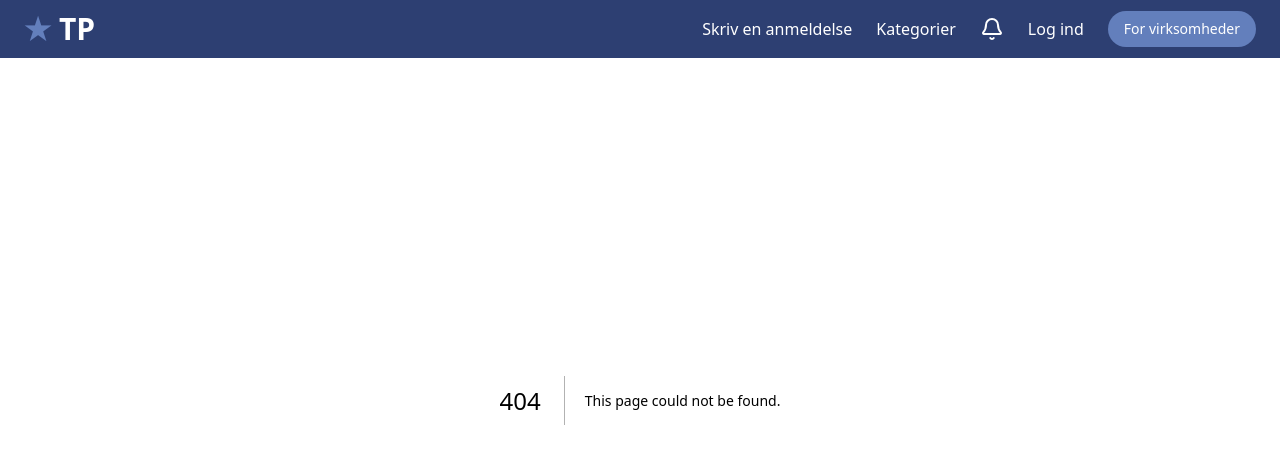
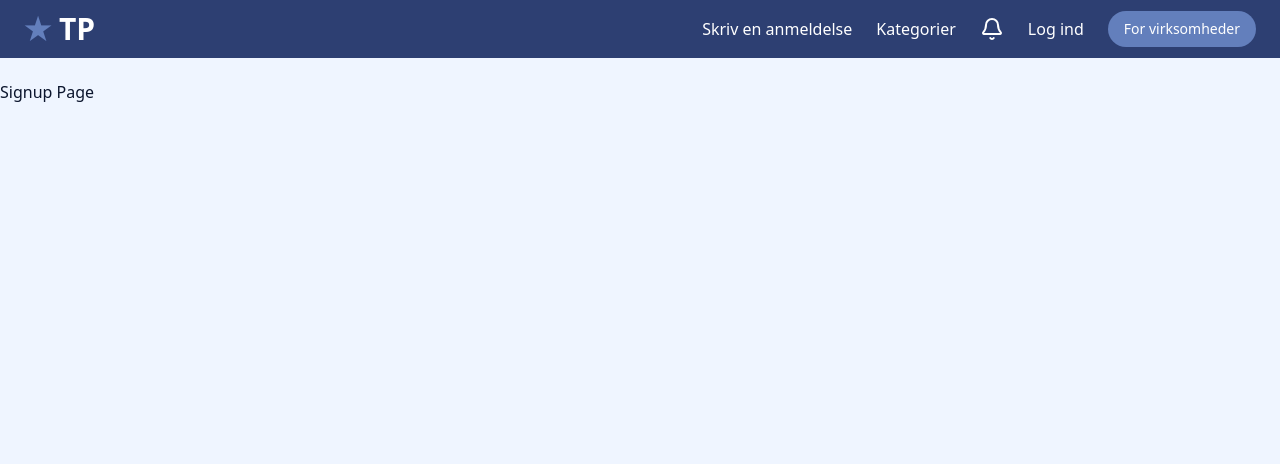
Before and after one commit to sde-drenge/trustpilot-praktikplads-frontend, a Next.js app: page /log-ind in a window 1280 px wide. Before the commit this address had no page. Shown: the top 464 px of the page. Built offline with nearby package versions, Linux system fonts and the light colour scheme.

Commit message:
feat(auth): add login and create-account pages

```diff
--- /dev/null
+++ b/app/log-ind/page.tsx
@@ -0,0 +1,13 @@
+import React from 'react'
+
+
+export default function page() {
+  return (
+    <div>
+
+      <div className='mt-20'>
+        Signup Page
+      </div>
+    </div>
+  )
+}
--- /dev/null
+++ b/app/opret-konto/page.tsx
@@ -0,0 +1,9 @@
+import React from 'react'
+
+export default function page() {
+  return (
+    <div>
+
+    </div>
+  )
+}
```
